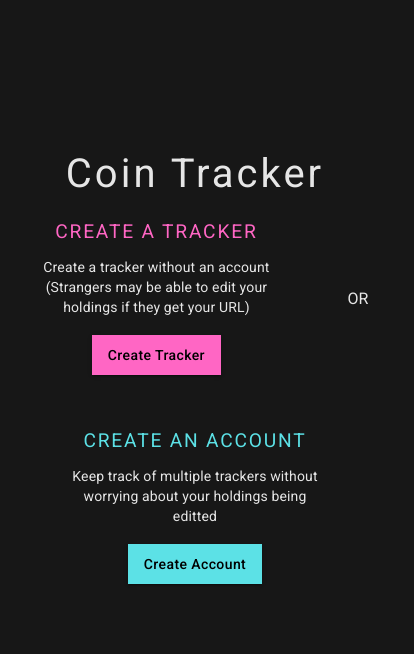
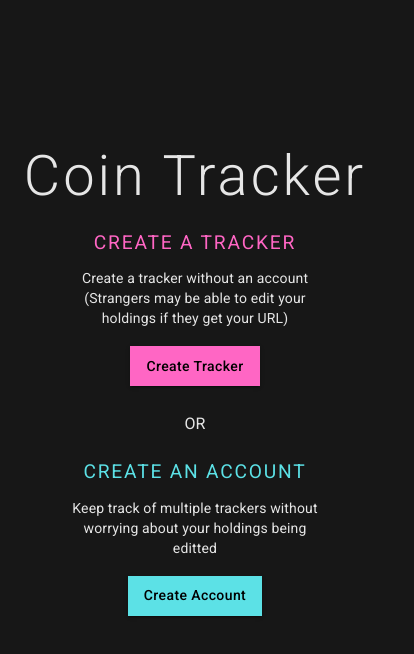
Before and after one commit to alicenstar/coin-tracker-client, a React (Create React App) app: page / in a window 390 px wide. Shown: the top 654 px of the page, 414 px wide, since content can reach past the window. Built offline with nearby package versions, Linux system fonts and the light colour scheme; no server answers.

Commit message:
Make landing page responsive

```diff
--- a/src/CreateAccount.tsx
+++ b/src/CreateAccount.tsx
@@ -1,7 +1,6 @@
 import {
     Box,
     Button,
-    Container,
     makeStyles,
     Typography
 } from '@material-ui/core';
@@ -19,10 +18,7 @@ export const CreateAccount: React.FC = () => {
     const classes = useStyles();
 
     return (
-        <Container
-         style={{ width: '270px' }}
-         disableGutters
-        >
+        <>
             <Typography
              color="primary"
              variant="overline"
@@ -32,7 +28,8 @@ export const CreateAccount: React.FC = () => {
                 Create An Account
             </Typography>
             <Typography
-            className={classes.paragraph}
+             style={{ width: 270 }}
+             className={classes.paragraph}
              variant="body2"
              align="center"
              display="block"
@@ -44,6 +41,6 @@ export const CreateAccount: React.FC = () => {
                     Create Account
                 </Button>
             </Box>
-        </Container>
+        </>
     );
 };
--- a/src/CreateTracker.tsx
+++ b/src/CreateTracker.tsx
@@ -1,7 +1,6 @@
 import {
     Box,
     Button,
-    Container,
     makeStyles,
     Typography
 } from '@material-ui/core';
@@ -19,11 +18,8 @@ export const CreateTracker: React.FC = () => {
     const classes = useStyles();
 
     return (
-        <Container
-         style={{ width: '270px' }}
-         disableGutters
-        >
-           <Typography
+        <>
+            <Typography
              color="secondary"
              variant="overline"
              align="center"
@@ -32,17 +28,19 @@ export const CreateTracker: React.FC = () => {
                 Create A Tracker
             </Typography>
             <Typography
+             style={{ width: 270 }}
              className={classes.paragraph}
              variant="body2"
              align="center"
              display="block"
             >
-                Create a tracker without an account (Strangers may be able to edit your holdings if they get your URL)           </Typography>
+                Create a tracker without an account (Strangers may be able to edit your holdings if they get your URL)
+            </Typography>
             <Box textAlign="center">
                 <Button color="secondary" variant="contained">
                     Create Tracker
                 </Button>
             </Box>
-        </Container>
+        </>
     );
 };
--- a/src/LandingPage.tsx
+++ b/src/LandingPage.tsx
@@ -2,7 +2,9 @@ import {
     Box,
     Container,
     Grid,
-    Typography
+    Typography,
+    useMediaQuery,
+    useTheme
 } from '@material-ui/core';
 import React from 'react';
 import { CreateTracker } from './CreateTracker';
@@ -10,8 +12,54 @@ import { CreateAccount } from './CreateAccount';
 
 
 export const LandingPage: React.FC = () => {
+    const theme = useTheme();
+    const smScreen = useMediaQuery(theme.breakpoints.down('sm'));
+
     return (
-        <Container maxWidth="md">
+            <Grid
+             container
+             direction="column"
+             justify='center'
+             alignItems="center"
+             style={{ minHeight: '90vh', width: '100vw' }}
+            >
+                <Grid
+                 container
+                 item
+                 direction={smScreen ? "column" : "row"}
+                 justify="center"
+                 alignItems="center"
+                 spacing={smScreen ? 3 : 7}
+                 style={{ width: '100vw'}}
+                >
+                    <Grid item xs={12}>
+                        <Typography variant="h1" align="center">
+                            <Box letterSpacing={3}>
+                                Coin Tracker
+                            </Box>
+                        </Typography>
+                    </Grid>
+                    <Grid item>
+                        <CreateTracker />
+                    </Grid>
+                    <Grid item>
+                        <Typography
+                         variant="subtitle1"
+                         align="center"
+                         display="block"
+                        >
+                            OR
+                        </Typography>
+                    </Grid>
+                    <Grid item>
+                        <CreateAccount />
+                    </Grid>
+                </Grid>
+            </Grid>
+    );
+};
+
+{/* <Container maxWidth="md">
             <Grid
             container
             direction="column"
@@ -50,6 +98,4 @@ export const LandingPage: React.FC = () => {
                     </Grid>
                 </Grid>
             </Grid>
-        </Container>
-    );
-};
+        </Container> */}
```
